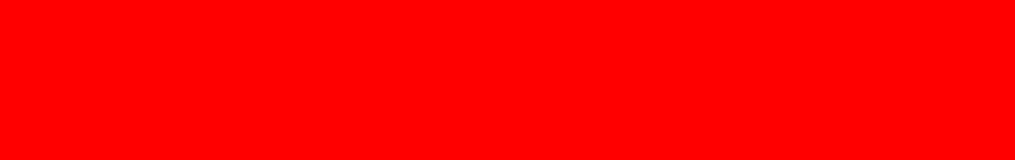
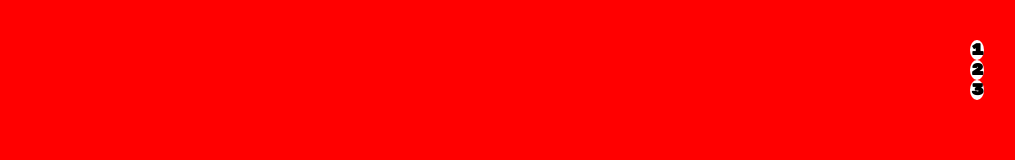
Before and after one commit to Eikcaj1998/htmlcss-shoes, a plain HTML site: page index.html in a window 1280 px wide. Shown: the top 160 px of the page, without its empty margins (246-1261 px from the left). Drawn offline with Linux system fonts and the light colour scheme.

Commit message:
side-menu

```diff
--- a/css/style.css
+++ b/css/style.css
@@ -3,6 +3,9 @@
     padding: 0;
     box-sizing: border-box;
     font-family: 'Rubik Mono One', sans-serif;
+}
+html{
+    overflow-y: hidden;
 }
 
 /* backround color */
@@ -26,11 +29,29 @@
 .txt-green{
     color: green;
 }
+.side-menu {
+    display: inline-block;
+    z-index: 1;
+    position: fixed;
+    right: 5vh;
+    top: 5vh;
+
+}
+ul{
+    list-style-type: none;
+    font-weight: bold;
+}
+.side-menu a{
+    width: 40px;
+    height: 40px;
+    text-decoration: none;
+    color: black;
+    background-color: white;
+    border-radius: 50%;
+    margin: 10px;
+}
 .shoes{
     overflow-y: hidden;
-}
-img{
-
 }
 .model{
     top: 70%;
--- a/index.html
+++ b/index.html
@@ -12,11 +12,17 @@
 </head>
 <body>
     <main>
-
+        <nav class="side-menu">
+            <ul>
+                <li><a href="#">1</a></li>
+                <li><a href="#">2</a></li>
+                <li><a href="#">3</a></li>
+            </ul>
+        </nav>
         <div class="shoes">
 
             <div class="red ">
-                    </div>
+
                     <div class="model txt-yellow">
                         <img src="img/01.png" alt="">
                         <h1><b>Il nostro modello di punta</b> </h1>
```
